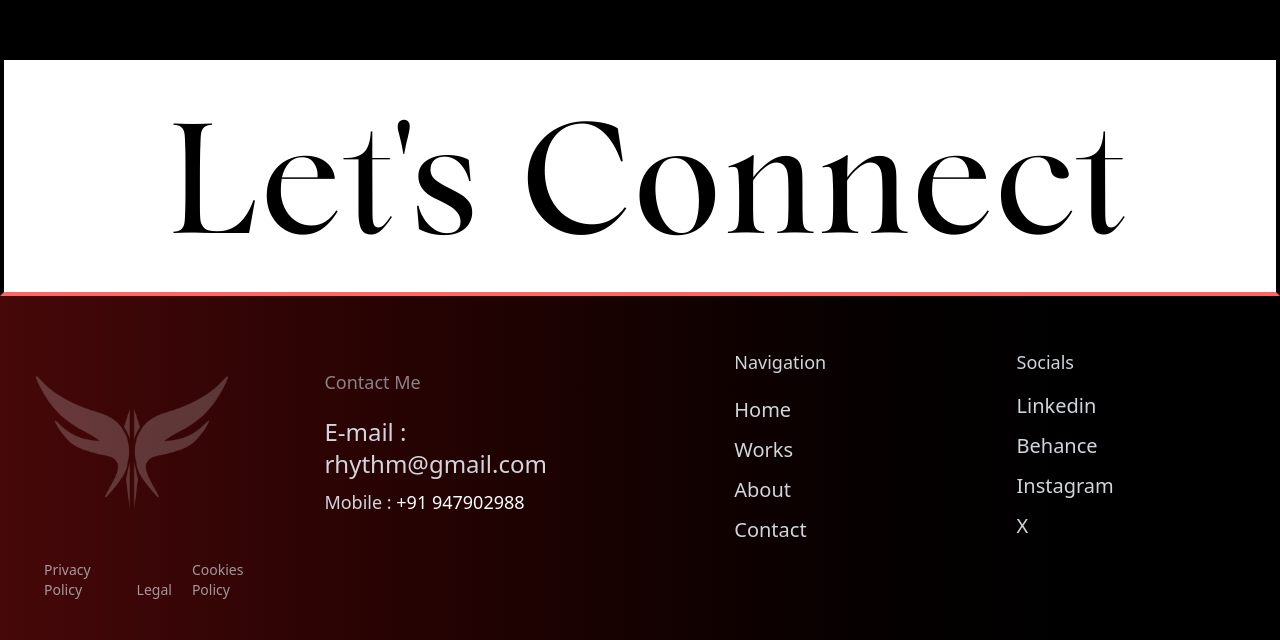
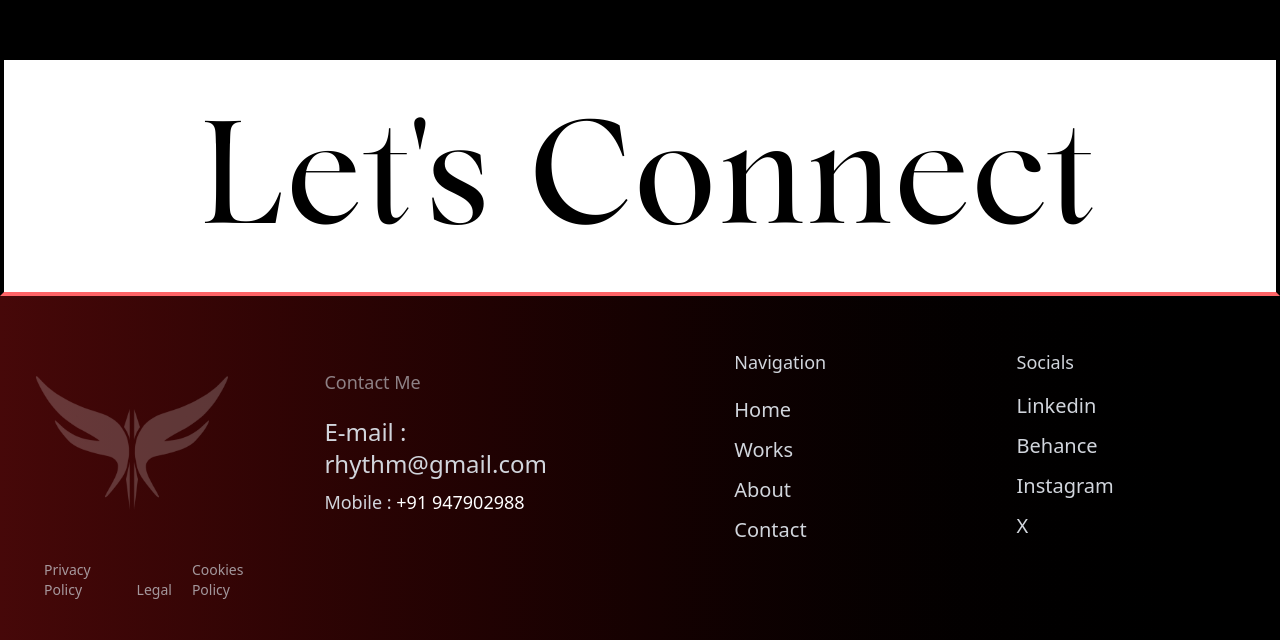
Before and after one commit to sreeramcantcode/Rhythm-Portfolio, a React (Vite) app: page / in a window 1280 px wide. Shown: the part 3676-4316 px from the top of the page. Built offline with nearby package versions, Linux system fonts and the light colour scheme.

Commit message:
lets connect

```diff
--- a/src/Work.jsx
+++ b/src/Work.jsx
@@ -30,7 +30,7 @@ function Work(){
             </div>
 
             </div>
-        <h1 className=" text-black px-3 relative bottom-55 ml-3 text-center  word font-medium text-[150px] m-0  ">Let's Connect</h1>
+        <h1 className=" text-black  relative bottom-55 ml-3 text-center  word font-medium text-[140px] m-0  ">Let's Connect</h1>
 
 
             </div>
```
Also changed, not shown: src/assets/rhythm.jpg (added).
